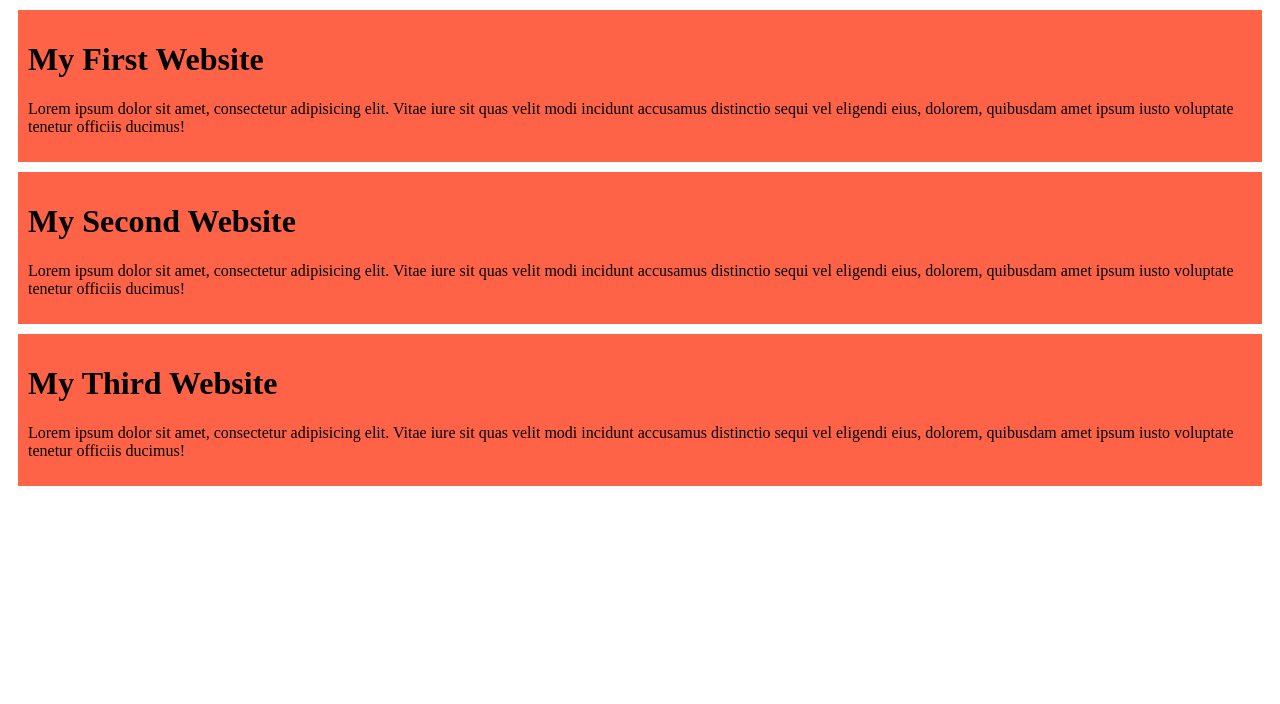
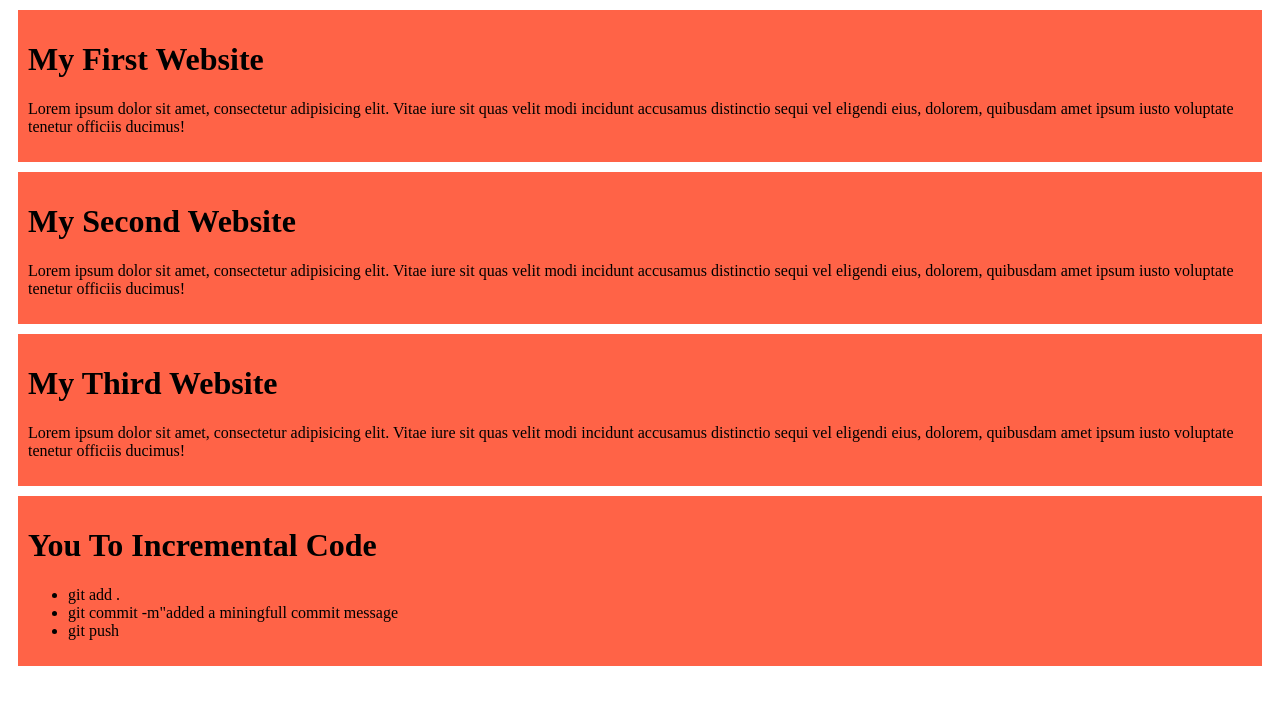
Before and after one commit to amannonto/my-simple-website, a plain HTML site: page index.html in a window 1280 px wide. Drawn offline with Linux system fonts and the light colour scheme.

Commit message:
added a list to push code

```diff
--- a/index.html
+++ b/index.html
@@ -20,6 +20,14 @@
         <h1>My Third Website</h1>
     <P>Lorem ipsum dolor sit amet, consectetur adipisicing elit. Vitae iure sit quas velit modi incidunt accusamus distinctio sequi vel eligendi eius, dolorem, quibusdam amet ipsum iusto voluptate tenetur officiis ducimus!</P>
     </div>
+    <div>
+        <h1>You To Incremental Code</h1>
+        <ul>
+            <li>git add .</li>
+            <li>git commit -m"added a miningfull commit message</li>
+            <li>git push</li>
+        </ul>
+    </div>
 
 </body>
 </html>
```
